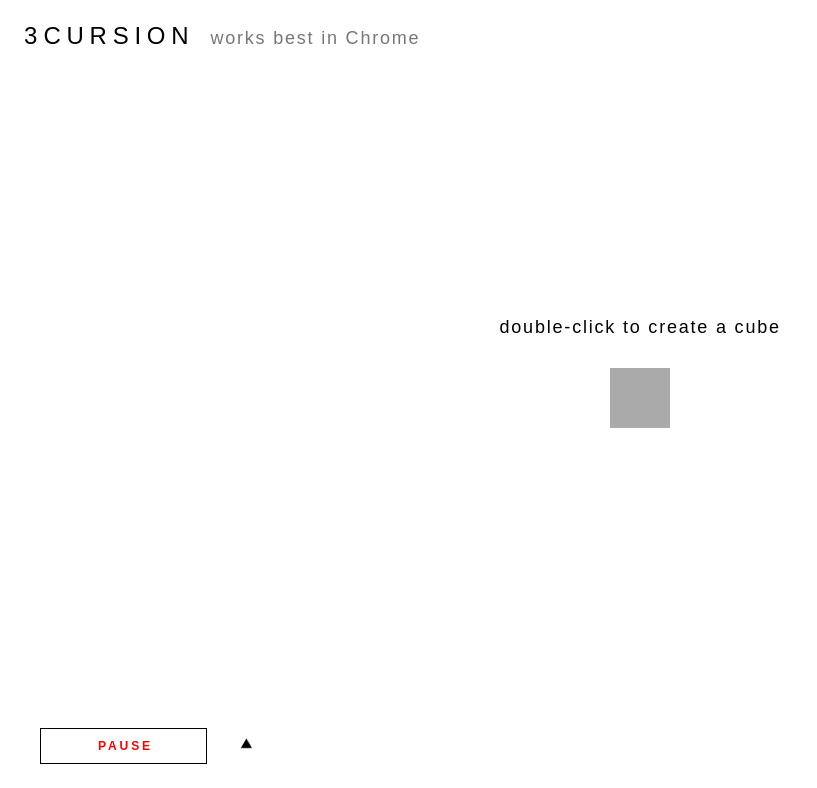
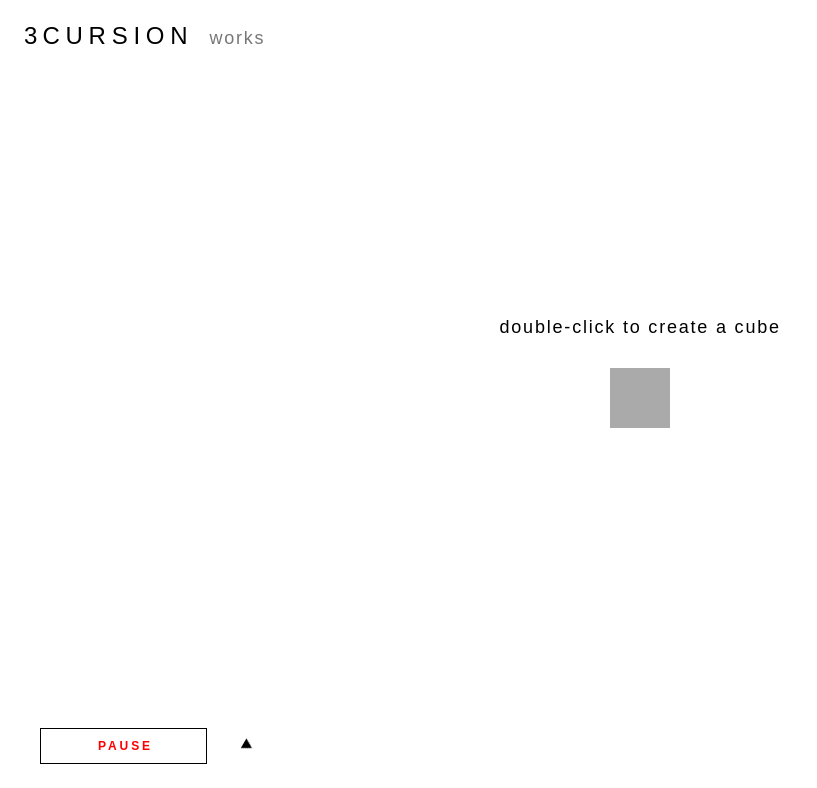
Before and after one commit to evnp/3cursion, a website: page index.html in a window 1280 px wide. Shown: the whole page, without its empty margins (0-817 px from the left). Drawn offline with Linux system fonts and the light colour scheme.

Commit message:
title animation styles

```diff
--- a/css/style.css
+++ b/css/style.css
@@ -22,12 +22,10 @@ html, body, #container, #content, #canvas {
 
 #title .three {
     padding-left: 24px;
-    background-color: white;
 }
 
 #title .text {
-    background-color: white;
-    margin-left: -37px;
+    margin-left: -74px;
      transition-property:        margin-left;
      transition-duration:        1s;
     -moz-transition-property:    margin-left;
@@ -39,8 +37,15 @@ html, body, #container, #content, #canvas {
     white-space: nowrap;
 }
 
+#title .text-container {
+	  overflow: hidden;
+    height: 44px;
+    width: 230px;
+    margin-left: 36px;
+}
+
 #title .text:hover {
-    margin-left: 42px;
+    margin-left: 6px;
 }
 
 #title .browser-warning {
--- a/templates/main.html
+++ b/templates/main.html
@@ -1,7 +1,9 @@
 <div id="title">
-    <div class="text">
-        D RECURSION<span class="browser-warning">works best in Chrome</span>
-    </div>
+		<div class="text-container">
+      <div class="text">
+          D RECURSION<span class="browser-warning">works best in Chrome</span>
+      </div>
+		</div>
     <div class="three">3</div>
 </div>
 
```
